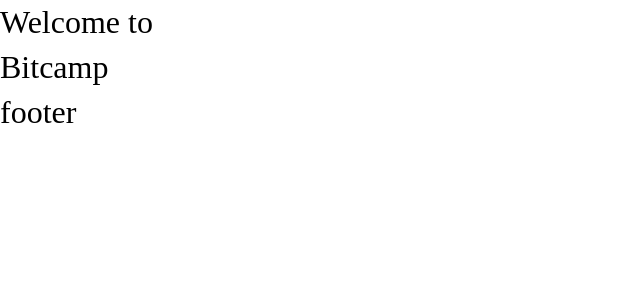
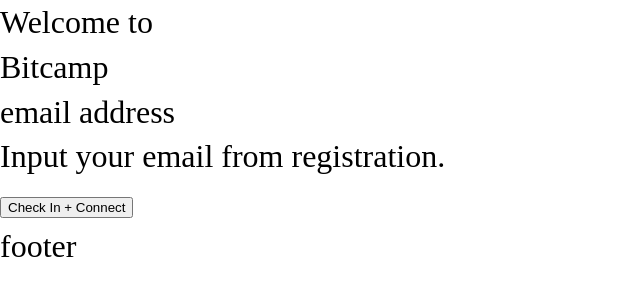
Before and after one commit to bitcamp/blitz-static, a website: page src/views/index.html in a window 1280 px wide. Shown: the whole page, without its empty margins (0-640 px from the left). Drawn offline with nearby package versions, Linux system fonts and the light colour scheme; files that its build step writes are made by us from their sources.

Commit message:
initial page

```diff
--- a/src/views/index.html
+++ b/src/views/index.html
@@ -13,6 +13,15 @@
     <h1>Bitcamp</h1>
   </header>
 
+  <form>
+    <input type="text" name="email" value="email address">
+    <h4>Input your email from registration.</h4>
+  </form>
+
+  <button type="submit">
+    Check In + Connect
+  </button>
+
   <footer class="footer">
     <p>footer</p>
   </footer>
```
